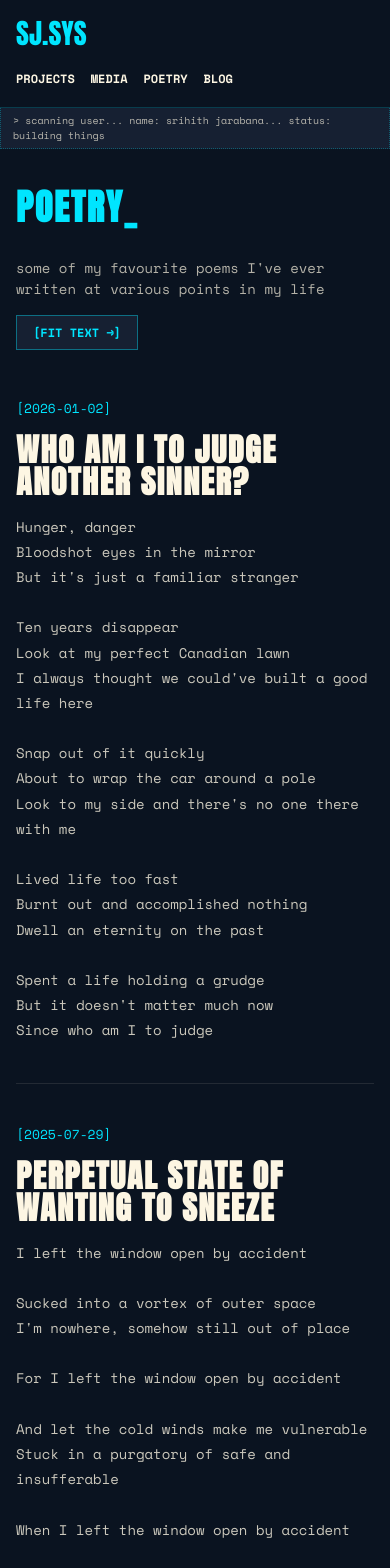
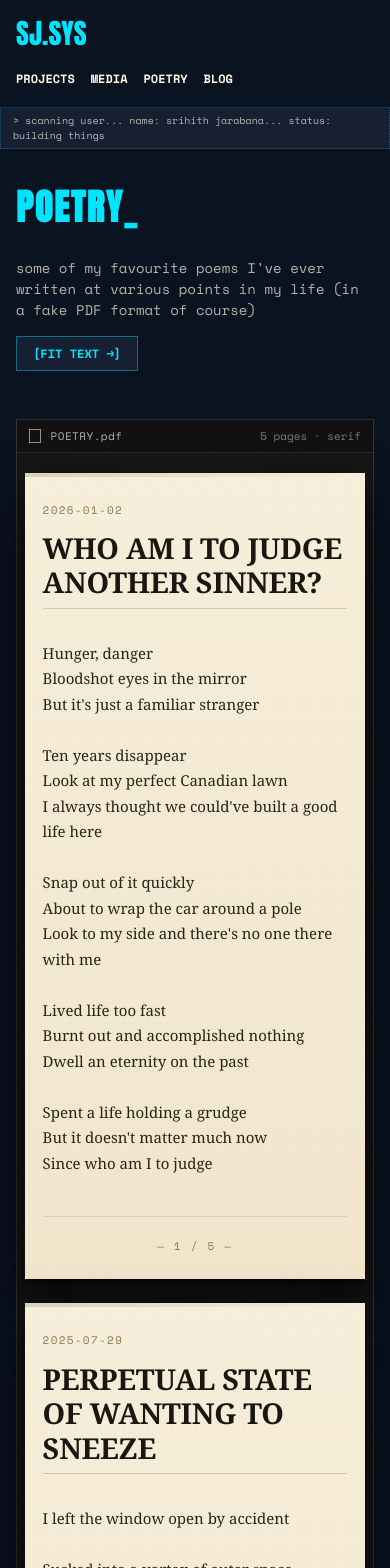
Before and after one commit to 12g3nd/12g3nd.github.io, a React (Vite) app: page /poetry in a window 390 px wide. Shown: the top 1568 px of the page. Built offline with nearby package versions, Linux system fonts and the light colour scheme.

Commit message:
fixing poetry tab

```diff
--- a/src/pages/Poetry.css
+++ b/src/pages/Poetry.css
@@ -1,4 +1,201 @@
 /* Poetry page styles */
+
+/* ---------- Document viewer ---------- */
+.doc-viewer {
+  margin-top: 2.5rem;
+  background: linear-gradient(180deg, #1a1a1a 0%, #0f0f0f 100%);
+  border: 1px solid rgba(253, 246, 227, 0.12);
+  padding: 0;
+  position: relative;
+  box-shadow: inset 0 1px 0 rgba(253, 246, 227, 0.04);
+}
+
+.doc-viewer__chrome {
+  display: flex;
+  align-items: center;
+  justify-content: space-between;
+  gap: 1rem;
+  padding: 0.6rem 1rem;
+  background: #111;
+  border-bottom: 1px solid rgba(253, 246, 227, 0.1);
+  font-family: var(--font-mono);
+  font-size: 12px;
+  color: rgba(253, 246, 227, 0.7);
+  position: sticky;
+  top: 0;
+  z-index: 5;
+}
+
+.doc-viewer__filename {
+  display: inline-flex;
+  align-items: center;
+  gap: 0.6rem;
+  letter-spacing: 0.04em;
+}
+
+.doc-viewer__filename::before {
+  content: "";
+  width: 10px;
+  height: 12px;
+  border: 1px solid rgba(253, 246, 227, 0.55);
+  display: inline-block;
+  position: relative;
+}
+
+.doc-viewer__meta {
+  color: rgba(253, 246, 227, 0.45);
+}
+
+.doc-viewer__pages {
+  padding: 2rem 1.25rem 3rem;
+  background:
+    repeating-linear-gradient(
+      135deg,
+      rgba(253, 246, 227, 0.012) 0px,
+      rgba(253, 246, 227, 0.012) 2px,
+      transparent 2px,
+      transparent 6px
+    ),
+    #161616;
+}
+
+/* ---------- Individual paper page ---------- */
+.doc-page {
+  background: #f5ecd6;
+  color: #2a2418;
+  width: 100%;
+  max-width: 760px;
+  margin: 0 auto 2.5rem;
+  padding: 4.5rem 4.5rem 3rem;
+  position: relative;
+  box-shadow:
+    0 2px 0 rgba(0, 0, 0, 0.4),
+    0 14px 30px rgba(0, 0, 0, 0.55),
+    0 30px 60px rgba(0, 0, 0, 0.35);
+  font-family: Georgia, 'Iowan Old Style', 'Times New Roman', serif;
+  line-height: 1.65;
+  /* subtle paper grain */
+  background-image:
+    radial-gradient(rgba(0, 0, 0, 0.025) 1px, transparent 1px),
+    linear-gradient(180deg, #f7eedb 0%, #f1e6cc 100%);
+  background-size: 3px 3px, 100% 100%;
+}
+
+.doc-page:last-child {
+  margin-bottom: 0;
+}
+
+.doc-page--wide {
+  max-width: 1100px;
+}
+
+/* torn-edge accent at top of each page */
+.doc-page::before {
+  content: "";
+  position: absolute;
+  inset: 0 0 auto 0;
+  height: 4px;
+  background: linear-gradient(90deg, rgba(0,0,0,0.12), rgba(0,0,0,0));
+}
+
+.doc-page__date {
+  font-family: var(--font-mono);
+  font-size: 11px;
+  letter-spacing: 0.12em;
+  text-transform: uppercase;
+  color: #8a7a52;
+  margin-bottom: 0.75rem;
+  display: block;
+}
+
+.doc-page__title {
+  font-family: Georgia, 'Iowan Old Style', 'Times New Roman', serif;
+  font-weight: 700;
+  font-size: clamp(1.8rem, 3.2vw, 2.4rem);
+  color: #1a1611;
+  margin: 0 0 0.5rem;
+  line-height: 1.2;
+  letter-spacing: -0.01em;
+}
+
+.doc-page__award {
+  font-family: Georgia, serif;
+  font-style: italic;
+  font-size: 13px;
+  color: #6b5e3f;
+  margin-bottom: 1.75rem;
+}
+
+.doc-page__rule {
+  border: none;
+  border-top: 1px solid rgba(42, 36, 24, 0.18);
+  margin: 0 0 2rem;
+}
+
+.doc-page__body {
+  font-family: Georgia, 'Iowan Old Style', 'Times New Roman', serif;
+  font-size: 17px;
+  line-height: 1.8;
+  color: #2a2418;
+}
+
+.doc-page__body em {
+  color: #5b3a1f;
+}
+
+.doc-page__body strong {
+  color: #1a1611;
+}
+
+.doc-page__footer {
+  margin-top: 2.5rem;
+  padding-top: 1.25rem;
+  border-top: 1px solid rgba(42, 36, 24, 0.12);
+  text-align: center;
+  font-family: var(--font-mono);
+  font-size: 11px;
+  color: #8a7a52;
+  letter-spacing: 0.15em;
+}
+
+/* Compact mode (shrink the body text on small screens) */
+.doc-page__body--compact {
+  font-size: 12px !important;
+  line-height: 1.55 !important;
+  overflow-x: auto;
+}
+
+@media (max-width: 768px) {
+  .doc-viewer__pages {
+    padding: 1.25rem 0.5rem 2rem;
+  }
+  .doc-page {
+    padding: 2.25rem 1.5rem 1.75rem;
+    margin-bottom: 1.5rem;
+  }
+  .doc-page__body {
+    font-size: 15px;
+    line-height: 1.7;
+  }
+  .doc-viewer__chrome {
+    font-size: 11px;
+    padding: 0.5rem 0.75rem;
+  }
+  .doc-page__body--compact {
+    font-size: 10px !important;
+    line-height: 1.5 !important;
+  }
+}
+
+@media (max-width: 480px) {
+  .doc-page {
+    padding: 1.75rem 1.1rem 1.5rem;
+  }
+  .doc-page__body--compact {
+    font-size: 8.5px !important;
+    line-height: 1.4 !important;
+  }
+}
 
 /* Toggle button — hidden on desktop, shown on mobile */
 .poetry-compact-toggle {
--- a/src/pages/Poetry.tsx
+++ b/src/pages/Poetry.tsx
@@ -11,7 +11,7 @@ export default function Poetry() {
         <div className="section-header">
           <h2>POETRY_</h2>
           <p style={{ marginTop: '0.5rem', fontFamily: 'var(--font-mono)', color: 'rgba(253,246,227,0.7)', fontSize: '14px' }}>
-            some of my favourite poems I've ever written at various points in my life
+            some of my favourite poems I've ever written at various points in my life (in a fake PDF format of course)
           </p>
           <button
             className="poetry-compact-toggle"
@@ -21,11 +21,13 @@ export default function Poetry() {
           </button>
         </div>
         <div style={{ marginTop: '3rem', maxWidth: '100%' }}>
-          {[
+          {(() => {
+            const poems = [
             {
               date: '2023-10-13',
               title: 'A Ghazal for Gaza',
               award: '2024 Scholastic Arts & Writing Awards - International Silver Medal',
+              wide: true,
               content: (
                 <>
                   If you run, I'll run too. If you run to the truck, know I'll always follow. We have mere days.<br />
@@ -199,23 +201,33 @@ export default function Poetry() {
                 </div>
               )
             },
-          ].sort((a, b) => new Date(b.date).getTime() - new Date(a.date).getTime()).map((poem, i) => (
-            <article key={i} style={{ borderBottom: '1px solid rgba(253, 246, 227,0.1)', paddingBottom: '2.5rem', marginBottom: '2.5rem', position: 'relative' }}>
-              <span style={{ color: 'var(--accent-primary)', fontFamily: 'var(--font-mono)', fontSize: '13px', display: 'block', marginBottom: '1rem' }}>[{poem.date}]</span>
-              <h3 style={{ fontSize: '2rem', margin: '0 0 1rem 0', fontFamily: 'var(--font-display)', color: 'var(--text-primary)' }}>{poem.title}</h3>
-              {poem.award && (
-                <div style={{ color: 'rgba(253, 246, 227, 0.6)', fontFamily: 'var(--font-mono)', fontSize: '13px', marginBottom: '1rem', fontStyle: 'italic' }}>
-                  {poem.award}
+            ].sort((a, b) => new Date(b.date).getTime() - new Date(a.date).getTime());
+
+            return (
+              <div className="doc-viewer">
+                <div className="doc-viewer__chrome">
+                  <span className="doc-viewer__filename">POETRY.pdf</span>
+                  <span className="doc-viewer__meta">{poems.length} page{poems.length === 1 ? '' : 's'} · serif</span>
                 </div>
-              )}
-              <div
-                className={compactMode ? 'poem-content poem-content--compact' : 'poem-content'}
-                style={{ fontSize: '14px', fontFamily: 'var(--font-mono)', color: 'rgba(253, 246, 227,0.8)', lineHeight: '1.8' }}
-              >
-                {poem.content}
+                <div className="doc-viewer__pages">
+                  {poems.map((poem, i) => (
+                    <article key={i} className={`doc-page${('wide' in poem && poem.wide) ? ' doc-page--wide' : ''}`}>
+                      <span className="doc-page__date">{poem.date}</span>
+                      <h3 className="doc-page__title">{poem.title}</h3>
+                      {poem.award && (
+                        <div className="doc-page__award">{poem.award}</div>
+                      )}
+                      <hr className="doc-page__rule" />
+                      <div className={`doc-page__body${compactMode ? ' doc-page__body--compact' : ''}`}>
+                        {poem.content}
+                      </div>
+                      <div className="doc-page__footer">— {i + 1} / {poems.length} —</div>
+                    </article>
+                  ))}
+                </div>
               </div>
-            </article>
-          ))}
+            );
+          })()}
         </div>
       </section>
     </PageTransition>
```
